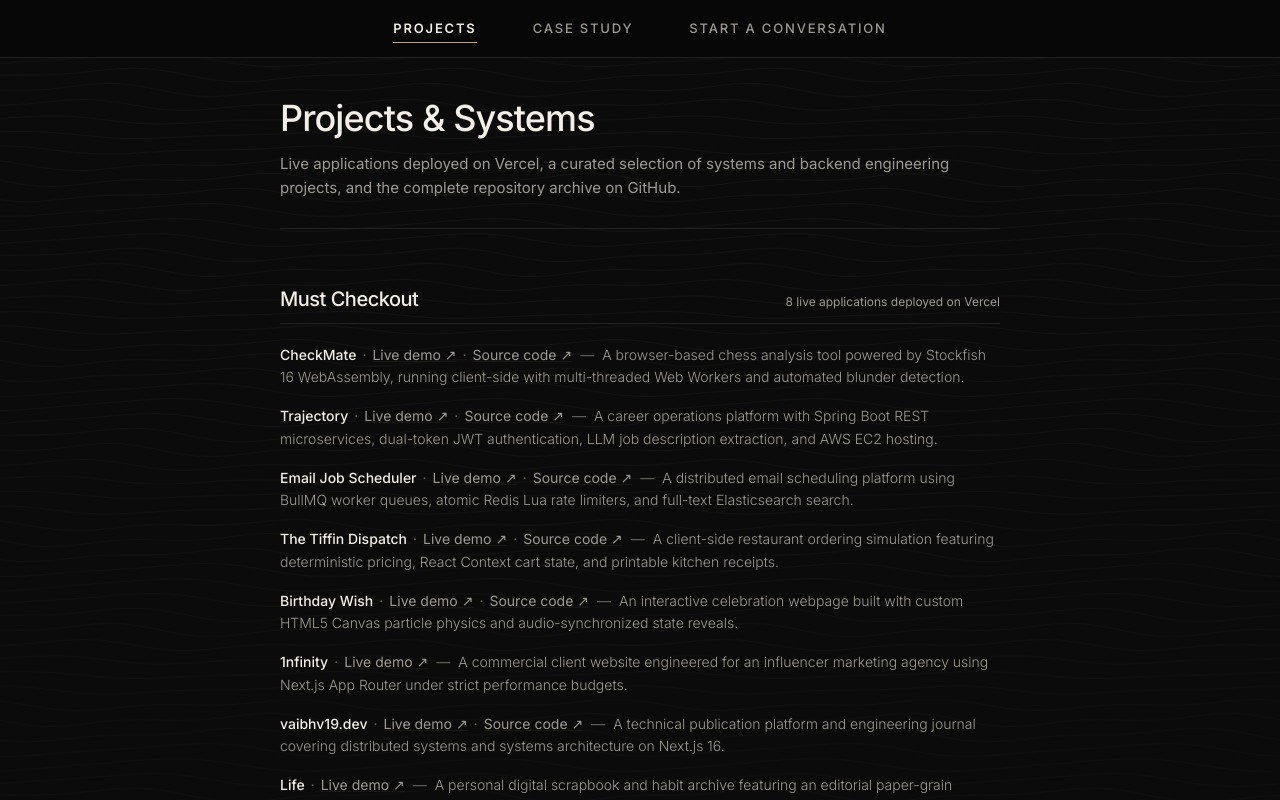
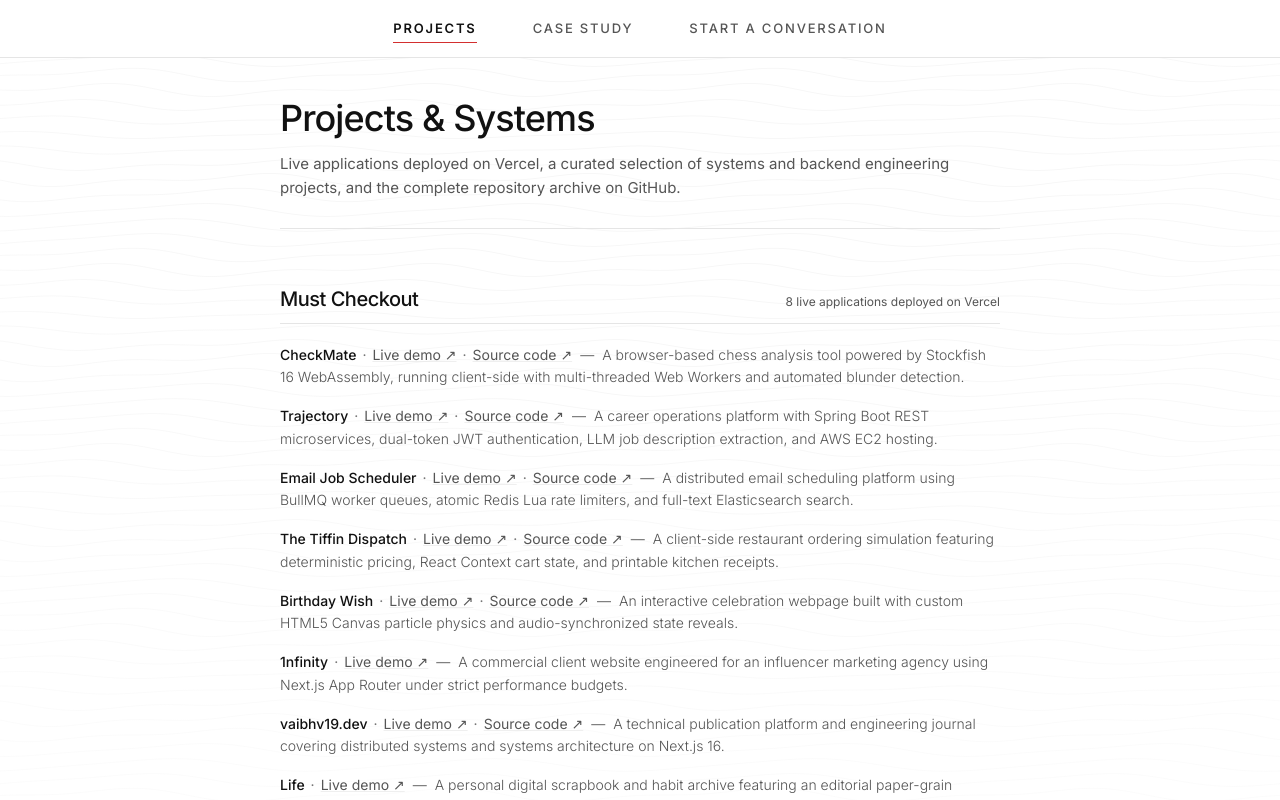
Before and after one commit to vaibhv19/workwith, a Next.js app: page /projects in a window 1280 px wide. Shown: the top 800 px of the page. Built offline with nearby package versions, Linux system fonts and the light colour scheme; a web font is replaced by a local one.

Commit message:
feat(theme): global color palette replacement to white background, dark text, and red accents

```diff
--- a/src/app/case-study/[slug]/page.tsx
+++ b/src/app/case-study/[slug]/page.tsx
@@ -61,7 +61,7 @@
         <nav aria-label="Breadcrumb" className="text-xs font-mono text-foreground-subtle pb-6">
           <Link
             href="/case-study"
-            className="text-accent hover:text-white transition-colors font-medium inline-flex items-center gap-1.5 focus-visible:outline-none focus-visible:ring-1 focus-visible:ring-accent rounded-sm group"
+            className="text-accent hover:text-foreground transition-colors font-medium inline-flex items-center gap-1.5 focus-visible:outline-none focus-visible:ring-1 focus-visible:ring-accent rounded-sm group"
           >
             <span className="transition-transform duration-300 group-hover:-translate-x-1">&larr;</span>
             <span>Back to Case Studies</span>
@@ -221,7 +221,7 @@
                   <div className="flex items-center justify-between text-xs font-mono text-foreground-subtle">
                     <span className="font-medium text-foreground">{sec.diagram.title}</span>
                   </div>
-                  <pre className="overflow-x-auto text-[11px] sm:text-xs font-mono bg-[#070707] border border-border rounded-[2px] p-5 text-foreground-muted leading-tight selection:bg-accent/20">
+                  <pre className="overflow-x-auto text-[11px] sm:text-xs font-mono bg-[#F8F8F8] border border-border rounded-[2px] p-5 text-foreground leading-tight selection:bg-accent/20">
                     {sec.diagram.ascii}
                   </pre>
                   <p className="text-[11px] text-foreground-subtle italic">
@@ -237,7 +237,7 @@
                     <span className="font-medium text-foreground">{sec.codeBlock.title}</span>
                     <span className="text-foreground-muted text-xs font-mono">{sec.codeBlock.language}</span>
                   </div>
-                  <pre className="overflow-x-auto text-xs font-mono bg-[#070707] border border-border rounded-b-[2px] p-4 text-foreground-muted leading-relaxed">
+                  <pre className="overflow-x-auto text-xs font-mono bg-[#F8F8F8] border border-border rounded-b-[2px] p-4 text-foreground leading-relaxed">
                     <code>{sec.codeBlock.code}</code>
                   </pre>
                 </div>
--- a/src/app/case-study/page.tsx
+++ b/src/app/case-study/page.tsx
@@ -52,7 +52,7 @@
 
             {/* Title & Subtitle */}
             <div>
-              <h2 className="font-display text-xl sm:text-2xl font-medium tracking-tight text-foreground group-hover:text-white transition-colors">
+              <h2 className="font-display text-xl sm:text-2xl font-medium tracking-tight text-foreground group-hover:text-accent transition-colors">
                 <Link
                   href={`/case-study/${study.slug}`}
                   className="inline-flex items-center gap-2 focus-visible:outline-none focus-visible:ring-1 focus-visible:ring-accent rounded-sm"
--- a/src/app/globals.css
+++ b/src/app/globals.css
@@ -1,29 +1,29 @@
 @import "tailwindcss";
 
 @theme {
-  --color-background: #0B0B0B;
-  --color-canvas-deep: #070707;
+  --color-background: #FFFFFF;
+  --color-canvas-deep: #FAFAFA;
 
-  --color-surface: #121212;
-  --color-surface-elevated: #181716;
-  --color-surface-subtle: #1F1E1C;
-  --color-surface-glass: rgba(18, 18, 18, 0.75);
+  --color-surface: #FFFFFF;
+  --color-surface-elevated: #F6F6F6;
+  --color-surface-subtle: #EEEEEE;
+  --color-surface-glass: rgba(255, 255, 255, 0.85);
 
-  --color-border: #232220;
-  --color-border-light: #32302C;
-  --color-border-subtle: #1A1918;
-  --color-border-accent: #8C7355;
+  --color-border: #E5E5E5;
+  --color-border-light: #D4D4D4;
+  --color-border-subtle: #F0F0F0;
+  --color-border-accent: #D32F2F;
 
-  --color-foreground: #F4EFE6;
-  --color-foreground-ivory: #F9F6EE;
-  --color-foreground-muted: #9E9A91;
-  --color-foreground-subtle: #66635D;
+  --color-foreground: #111111;
+  --color-foreground-ivory: #000000;
+  --color-foreground-muted: #555555;
+  --color-foreground-subtle: #767676;
 
-  --color-accent: #C4A482;
-  --color-accent-muted: #8C7355;
-  --color-accent-tan: #A38F78;
-  --color-accent-champagne: #E3D7C7;
-  --color-accent-dark: #5D4822;
+  --color-accent: #D32F2F;
+  --color-accent-muted: #B71C1C;
+  --color-accent-tan: #C62828;
+  --color-accent-champagne: #FFEBEE;
+  --color-accent-dark: #8B0000;
 
   --font-display: 'Clash Display', var(--font-inter), system-ui, -apple-system, sans-serif;
   --font-numeric: 'Satoshi', var(--font-inter), sans-serif;
@@ -33,30 +33,30 @@
 }
 
 :root {
-  /* 1nfinity Core Palette Variables */
-  --bg-black: #0B0B0B;
-  --bg-deep: #070707;
+  /* Core Palette Variables - White, Black & Red */
+  --bg-black: #FFFFFF;
+  --bg-deep: #FAFAFA;
 
-  --surface-default: #121212;
-  --surface-elevated: #181716;
-  --surface-subtle: #1F1E1C;
-  --surface-glass: rgba(18, 18, 18, 0.75);
+  --surface-default: #FFFFFF;
+  --surface-elevated: #F6F6F6;
+  --surface-subtle: #EEEEEE;
+  --surface-glass: rgba(255, 255, 255, 0.85);
 
-  --border-default: #232220;
-  --border-light: #32302C;
-  --border-subtle: #1A1918;
-  --border-accent: #8C7355;
+  --border-default: #E5E5E5;
+  --border-light: #D4D4D4;
+  --border-subtle: #F0F0F0;
+  --border-accent: #D32F2F;
 
-  --text-primary: #F4EFE6;
-  --text-ivory: #F9F6EE;
-  --text-muted: #9E9A91;
-  --text-subtle: #66635D;
+  --text-primary: #111111;
+  --text-ivory: #000000;
+  --text-muted: #555555;
+  --text-subtle: #767676;
 
-  --accent-primary: #C4A482;
-  --accent-muted: #8C7355;
-  --accent-tan: #A38F78;
-  --accent-champagne: #E3D7C7;
-  --accent-subtle: rgba(196, 164, 130, 0.08);
+  --accent-primary: #D32F2F;
+  --accent-muted: #B71C1C;
+  --accent-tan: #C62828;
+  --accent-champagne: #FFEBEE;
+  --accent-subtle: rgba(211, 47, 47, 0.08);
 
   /* Font stacks */
   --font-clash: 'Clash Display', -apple-system, BlinkMacSystemFont, sans-serif;
@@ -96,9 +96,9 @@
   height: 100%;
   pointer-events: none;
   z-index: 0;
-  background-color: #0B0B0B;
+  background-color: #FFFFFF;
   background-image:
-    radial-gradient(ellipse 90% 80% at 50% 20%, rgba(11, 11, 11, 0) 30%, rgba(11, 11, 11, 0.5) 100%),
+    radial-gradient(ellipse 90% 80% at 50% 20%, rgba(255, 255, 255, 0) 30%, rgba(255, 255, 255, 0.6) 100%),
     url("/subtle-wave-pattern.svg");
   background-repeat: no-repeat, repeat;
   background-size: 100% 100%, 320px 180px;
@@ -196,8 +196,8 @@
   align-items: center;
   justify-content: center;
   gap: 0.625rem;
-  background-color: var(--text-primary);
-  color: var(--bg-black);
+  background-color: #111111;
+  color: #FFFFFF;
   font-family: var(--font-inter, var(--font-inter-fallback));
   font-size: 0.75rem;
   font-weight: 600;
@@ -210,9 +210,9 @@
 }
 
 .btn-primary:hover {
-  background-color: #FFFFFF;
+  background-color: #000000;
   transform: translateY(-1px);
-  box-shadow: 0 8px 24px -6px rgba(244, 239, 230, 0.15);
+  box-shadow: 0 8px 24px -6px rgba(0, 0, 0, 0.2);
 }
 
 .btn-secondary {
@@ -228,7 +228,7 @@
   letter-spacing: 0.08em;
   text-transform: uppercase;
   padding: 0.75rem 1.5rem;
-  border: 1px solid var(--border-light);
+  border: 1px solid var(--border-default);
   border-radius: 2px;
   transition: all 400ms cubic-bezier(0.16, 1, 0.3, 1);
   text-decoration: none;
@@ -237,7 +237,7 @@
 .btn-secondary:hover {
   border-color: var(--accent-primary);
   background-color: var(--surface-elevated);
-  color: #FFFFFF;
+  color: var(--accent-primary);
 }
 
 .btn-text {
@@ -277,7 +277,7 @@
   background-color: var(--surface-glass);
   backdrop-filter: blur(12px);
   -webkit-backdrop-filter: blur(12px);
-  border: 1px solid rgba(255, 255, 255, 0.06);
+  border: 1px solid rgba(0, 0, 0, 0.08);
 }
 
 .divider-subtle {
@@ -288,8 +288,8 @@
 
 .bg-ambient-glow {
   background:
-    radial-gradient(ellipse 60% 45% at 50% 20%, rgba(196, 164, 130, 0.04) 0%, rgba(11, 11, 11, 0) 70%),
-    #0B0B0B;
+    radial-gradient(ellipse 60% 45% at 50% 20%, rgba(211, 47, 47, 0.04) 0%, rgba(255, 255, 255, 0) 70%),
+    #FFFFFF;
 }
 
 @keyframes pageTransitionFadeIn {
@@ -373,16 +373,16 @@
 }
 
 ::-webkit-scrollbar-track {
-  background: #0B0B0B;
+  background: #FFFFFF;
 }
 
 ::-webkit-scrollbar-thumb {
-  background: #232220;
+  background: #E5E5E5;
   border-radius: 2px;
 }
 
 ::-webkit-scrollbar-thumb:hover {
-  background: #32302C;
+  background: #CCCCCC;
 }
 
 /* Accessibility: Reduced Motion */
--- a/src/app/layout.tsx
+++ b/src/app/layout.tsx
@@ -13,7 +13,7 @@
 });
 
 export const viewport: Viewport = {
-  themeColor: "#0B0B0B",
+  themeColor: "#FFFFFF",
   width: "device-width",
   initialScale: 1,
   maximumScale: 5,
@@ -85,7 +85,7 @@
   children: React.ReactNode;
 }>) {
   return (
-    <html lang="en" className={`${inter.variable} dark`}>
+    <html lang="en" className={inter.variable}>
       <head>
         {/* Fontshare CDN for Clash Display (Headings) and Satoshi (Numerals & Accents) */}
         <link rel="preconnect" href="https://api.fontshare.com" crossOrigin="anonymous" />
@@ -94,7 +94,7 @@
           href="https://api.fontshare.com/v2/css?f[]=clash-display@300,400,500,600,700&f[]=satoshi@300,400,500,700,900&display=swap"
         />
       </head>
-      <body className="min-h-screen bg-[#0B0B0B] text-[#F4EFE6] font-sans selection:bg-[#C4A482]/25 selection:text-[#F9F6EE] antialiased relative">
+      <body className="min-h-screen bg-background text-foreground font-sans selection:bg-accent/20 selection:text-foreground antialiased relative">
         {/* Fixed subtle wave texture background (Narrow Design inspired) */}
         <WaveBackground />
 
--- a/src/app/projects/page.tsx
+++ b/src/app/projects/page.tsx
@@ -22,7 +22,7 @@
             href={primaryUrl}
             target="_blank"
             rel="noopener noreferrer"
-            className="hover:text-white transition-colors"
+            className="hover:text-accent transition-colors"
           >
             {project.title}
           </a>
@@ -38,7 +38,7 @@
             href={project.demoUrl}
             target="_blank"
             rel="noopener noreferrer"
-            className="text-foreground-muted hover:text-white underline decoration-border/60 hover:decoration-white transition-colors"
+            className="text-foreground-muted hover:text-accent underline decoration-border/60 hover:decoration-accent transition-colors"
           >
             Live demo ↗
           </a>
@@ -52,7 +52,7 @@
             href={project.githubUrl}
             target="_blank"
             rel="noopener noreferrer"
-            className="text-foreground-muted hover:text-white underline decoration-border/60 hover:decoration-white transition-colors"
+            className="text-foreground-muted hover:text-accent underline decoration-border/60 hover:decoration-accent transition-colors"
           >
             Source code ↗
           </a>
@@ -130,7 +130,7 @@
             href="https://github.com/vaibhv19"
             target="_blank"
             rel="noopener noreferrer"
-            className="text-foreground hover:text-white underline decoration-border/70 hover:decoration-white font-medium transition-colors inline-flex items-center gap-1"
+            className="text-foreground hover:text-accent underline decoration-border/70 hover:decoration-accent font-medium transition-colors inline-flex items-center gap-1"
           >
             Explore all projects on GitHub ↗
           </a>
--- a/src/app/start-conversation/page.tsx
+++ b/src/app/start-conversation/page.tsx
@@ -76,8 +76,8 @@
             >
               {copiedEmail ? (
                 <>
-                  <Check className="w-3.5 h-3.5 text-emerald-400" />
-                  <span className="text-emerald-400">Copied</span>
+                  <Check className="w-3.5 h-3.5 text-emerald-600" />
+                  <span className="text-emerald-600">Copied</span>
                 </>
               ) : (
                 <>
--- a/src/components/Header.tsx
+++ b/src/components/Header.tsx
@@ -37,8 +37,8 @@
 
   return (
     <header
-      className={`sticky top-0 left-0 right-0 z-50 bg-[#070707]/90 backdrop-blur-md border-b border-[#232220] transition-all duration-300 ease-[cubic-bezier(0.16,1,0.3,1)] ${
-        isScrolled ? "py-2 shadow-[0_4px_24px_rgba(0,0,0,0.6)]" : "py-2.5 sm:py-3"
+      className={`sticky top-0 left-0 right-0 z-50 bg-white/90 backdrop-blur-md border-b border-border transition-all duration-300 ease-[cubic-bezier(0.16,1,0.3,1)] ${
+        isScrolled ? "py-2 shadow-[0_2px_12px_rgba(0,0,0,0.06)]" : "py-2.5 sm:py-3"
       }`}
     >
       <Container size="default" className="flex items-center justify-center">
@@ -53,7 +53,7 @@
               className={`shrink-0 px-2 sm:px-3 lg:px-4 py-1.5 text-[11px] sm:text-xs lg:text-[13px] font-medium tracking-[0.06em] sm:tracking-[0.1em] lg:tracking-[0.14em] uppercase transition-colors duration-300 relative group focus-visible:outline-none focus-visible:ring-1 focus-visible:ring-accent rounded-sm ${
                 link.isActive
                   ? "text-foreground font-semibold"
-                  : "text-foreground-muted hover:text-white"
+                  : "text-foreground-muted hover:text-foreground"
               }`}
             >
               <span>{link.label}</span>
--- a/src/components/ui/Button.tsx
+++ b/src/components/ui/Button.tsx
@@ -53,13 +53,13 @@
   // Visual variants
   const variantClasses: Record<ButtonVariant, string> = {
     primary:
-      "bg-[#F4EFE6] text-[#0B0B0B] hover:bg-white hover:shadow-[0_8px_24px_-6px_rgba(244,239,230,0.15)] hover:-translate-y-[1px]",
+      "bg-[#111111] text-white hover:bg-black hover:shadow-[0_8px_24px_-6px_rgba(0,0,0,0.15)] hover:-translate-y-[1px]",
     secondary:
-      "bg-transparent text-[#F4EFE6] border border-[#32302C] hover:border-[#C4A482] hover:bg-[#181716] hover:text-white",
+      "bg-transparent text-[#111111] border border-[#E5E5E5] hover:border-[#D32F2F] hover:bg-[#FAFAFA] hover:text-[#D32F2F]",
     accent:
-      "bg-[#C4A482] text-[#0B0B0B] hover:bg-[#D4B594] hover:shadow-[0_8px_24px_-6px_rgba(196,164,130,0.2)] hover:-translate-y-[1px]",
+      "bg-[#D32F2F] text-white hover:bg-[#B71C1C] hover:shadow-[0_8px_24px_-6px_rgba(211,47,47,0.2)] hover:-translate-y-[1px]",
     text:
-      "bg-transparent text-[#F4EFE6] hover:text-[#C4A482] font-semibold border-none !p-0",
+      "bg-transparent text-[#111111] hover:text-[#D32F2F] font-semibold border-none !p-0",
   };
 
   const appliedSize = variant === "text" ? textSizeClasses[size] : sizeClasses[size];
--- a/src/components/ui/Marquee.tsx
+++ b/src/components/ui/Marquee.tsx
@@ -39,7 +39,7 @@
       {/* Left gradient mask for seamless entry */}
       {fadeEdges && (
         <div
-          className="pointer-events-none absolute left-0 top-0 bottom-0 w-12 sm:w-24 z-10 bg-gradient-to-r from-[#0B0B0B] to-transparent"
+          className="pointer-events-none absolute left-0 top-0 bottom-0 w-12 sm:w-24 z-10 bg-gradient-to-r from-background to-transparent"
           aria-hidden="true"
         />
       )}
@@ -71,7 +71,7 @@
       {/* Right gradient mask for seamless departure */}
       {fadeEdges && (
         <div
-          className="pointer-events-none absolute right-0 top-0 bottom-0 w-12 sm:w-24 z-10 bg-gradient-to-l from-[#0B0B0B] to-transparent"
+          className="pointer-events-none absolute right-0 top-0 bottom-0 w-12 sm:w-24 z-10 bg-gradient-to-l from-background to-transparent"
           aria-hidden="true"
         />
       )}
```
Also changed, not shown: src/components/ContactForm.tsx (+16 -16 lines), src/components/Footer.tsx (+6 -6 lines), public/subtle-wave-pattern.svg, 1 other file (tests, documents, lock files or other folders).
